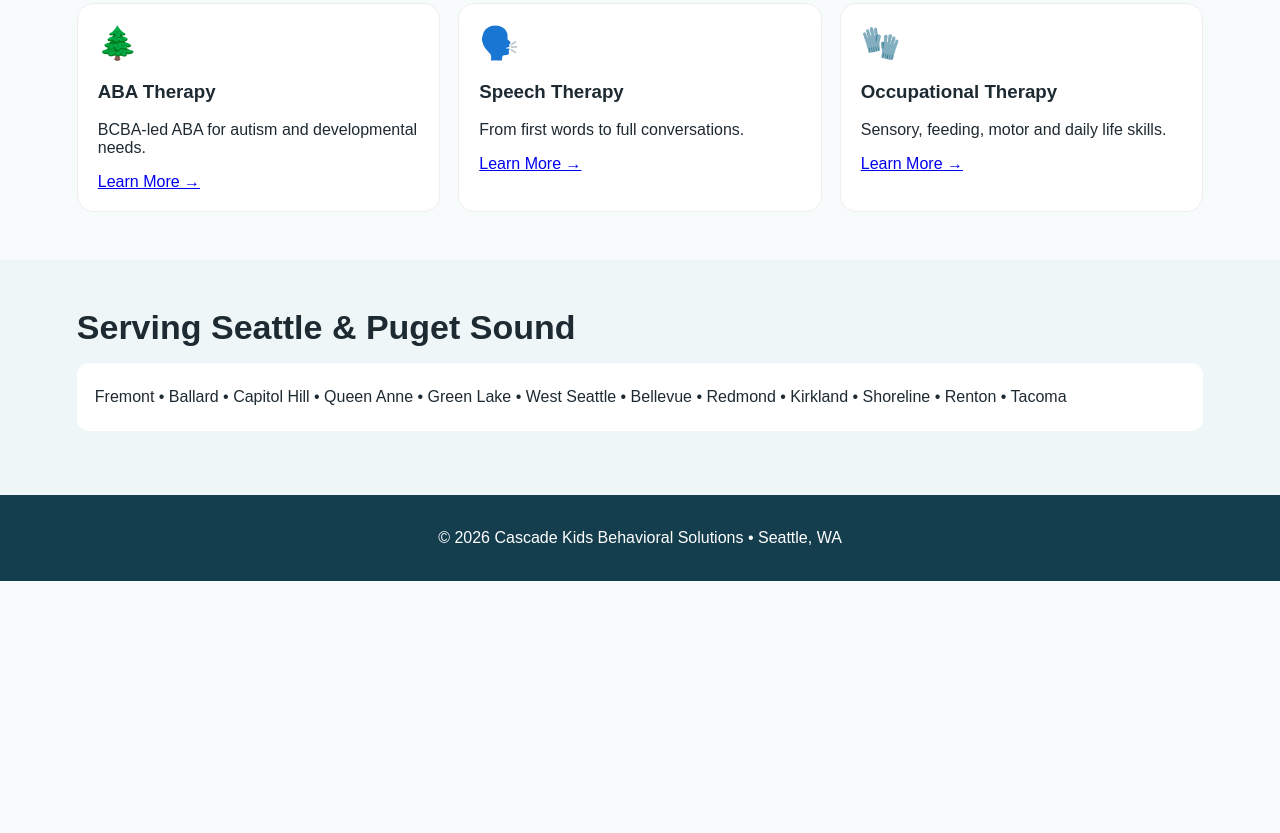
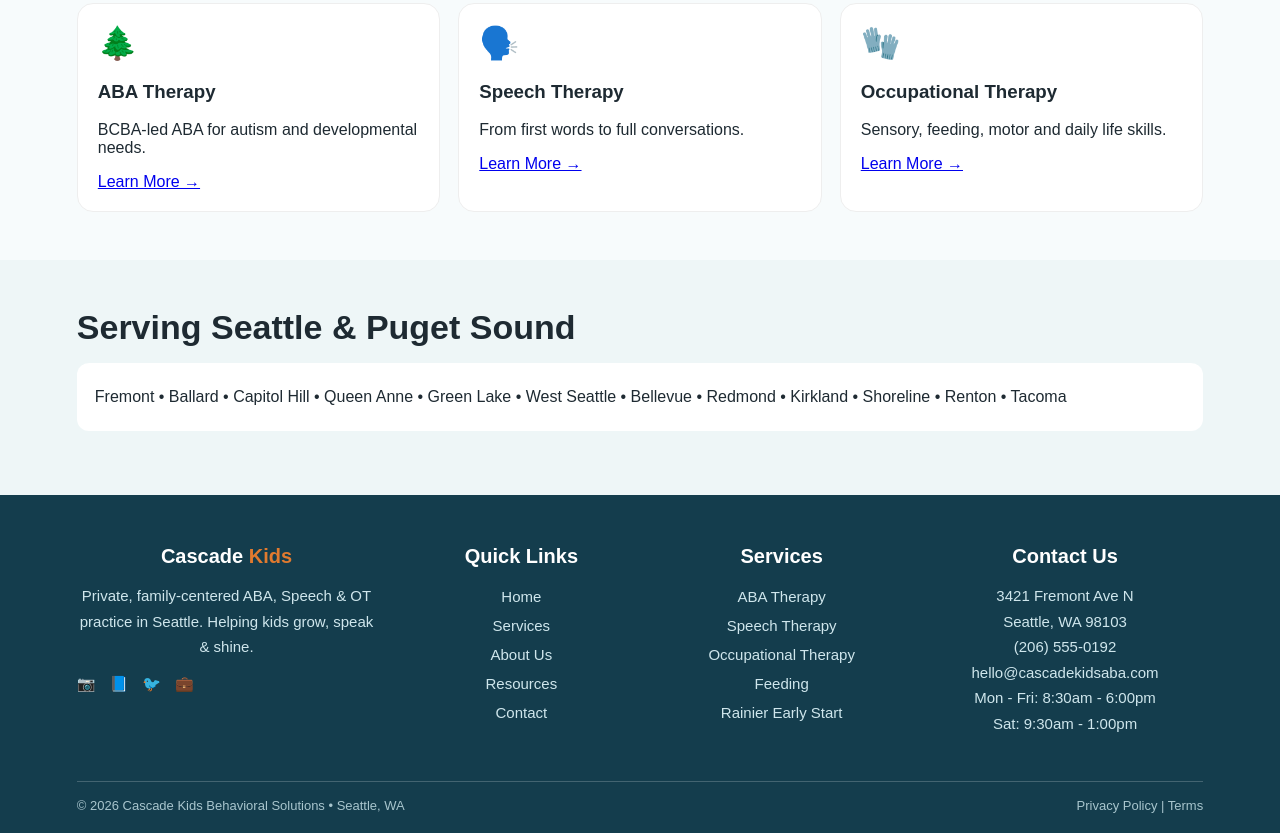
Before and after one commit to himalayanrock2022-maker/cascade-kids-website, a plain HTML site: page index.html in a window 1280 px wide. Shown: the part 652-1485 px from the top of the page. Before the commit the page ends 1233 px from the top, so only its background shows below. Drawn offline with Linux system fonts and the light colour scheme.

Commit message:
Revise footer layout and content in index.html
Updated footer section with new content and structure.

```diff
--- a/index.html
+++ b/index.html
@@ -5,5 +5,42 @@
 <section class="hero"><div><span class="badge">Pediatric ABA & Behavioral Health • Seattle, Washington</span><h1>Helping Seattle kids<br>grow, speak & shine.</h1><p>Cascade Kids is a private, family-centered practice in Seattle offering ABA, Speech, OT and Early Intervention — in-home, in-school, and at our Fremont center.</p><div class="hero-btns"><a href="contact.html" class="btn big">Request for Services</a><a href="services.html" class="btn ghost">Explore Services</a></div><div class="stats"><div><b>0</b><span>Waitlist</span></div><div><b>2 Weeks</b><span>Avg. Time To Start</span></div><div><b>5.0 ★</b><span>Parent Rating</span></div></div></div><div class="hero-card"><h3>Start in 3 Steps</h3><ol><li><b>1. Tell us about your child</b><br>Call or fill the form. Free to talk.</li><li><b>2. Insurance check + BCBA Assessment</b><br>We verify coverage, then a BCBA meets your child.</li><li><b>3. Therapy begins</b><br>At home, school, or our Seattle center.</li></ol><p class="small">We accept Premera, Regence, Kaiser, Aetna, Cigna, TRICARE, Apple Health. Self-pay available.</p></div></section>
 <section class="section"><h2>What we do</h2><div class="grid"><div class="card"><div class="icon">🌲</div><h3>ABA Therapy</h3><p>BCBA-led ABA for autism and developmental needs.</p><a href="services.html">Learn More →</a></div><div class="card"><div class="icon">🗣️</div><h3>Speech Therapy</h3><p>From first words to full conversations.</p><a href="services.html">Learn More →</a></div><div class="card"><div class="icon">🧤</div><h3>Occupational Therapy</h3><p>Sensory, feeding, motor and daily life skills.</p><a href="services.html">Learn More →</a></div></div></section>
 <section class="section light"><h2>Serving Seattle & Puget Sound</h2><p class="tags">Fremont • Ballard • Capitol Hill • Queen Anne • Green Lake • West Seattle • Bellevue • Redmond • Kirkland • Shoreline • Renton • Tacoma</p></section>
-<footer><p>© 2026 Cascade Kids Behavioral Solutions • Seattle, WA</p></footer>
+<footer class="footer">
+  <div class="footer-grid">
+    <div>
+      <h3>Cascade <span>Kids</span></h3>
+      <p>Private, family-centered ABA, Speech & OT practice in Seattle. Helping kids grow, speak & shine.</p>
+      <div class="footer-social">
+        <a href="#">📷</a>
+        <a href="#">📘</a>
+        <a href="#">🐦</a>
+        <a href="#">💼</a>
+      </div>
+    </div>
+    <div>
+      <h3>Quick Links</h3>
+      <a href="index.html">Home</a>
+      <a href="services.html">Services</a>
+      <a href="about.html">About Us</a>
+      <a href="resources.html">Resources</a>
+      <a href="contact.html">Contact</a>
+    </div>
+    <div>
+      <h3>Services</h3>
+      <a href="services.html">ABA Therapy</a>
+      <a href="services.html">Speech Therapy</a>
+      <a href="services.html">Occupational Therapy</a>
+      <a href="feeding.html">Feeding</a>
+      <a href="rainier.html">Rainier Early Start</a>
+    </div>
+    <div>
+      <h3>Contact Us</h3>
+      <p>3421 Fremont Ave N<br>Seattle, WA 98103<br>(206) 555-0192<br>hello@cascadekidsaba.com<br>Mon - Fri: 8:30am - 6:00pm<br>Sat: 9:30am - 1:00pm</p>
+    </div>
+  </div>
+  <div class="footer-bottom">
+    <span>© 2026 Cascade Kids Behavioral Solutions • Seattle, WA</span>
+    <span>Privacy Policy | Terms</span>
+  </div>
+</footer>
 <script src="script.js"></script></body></html>
```
